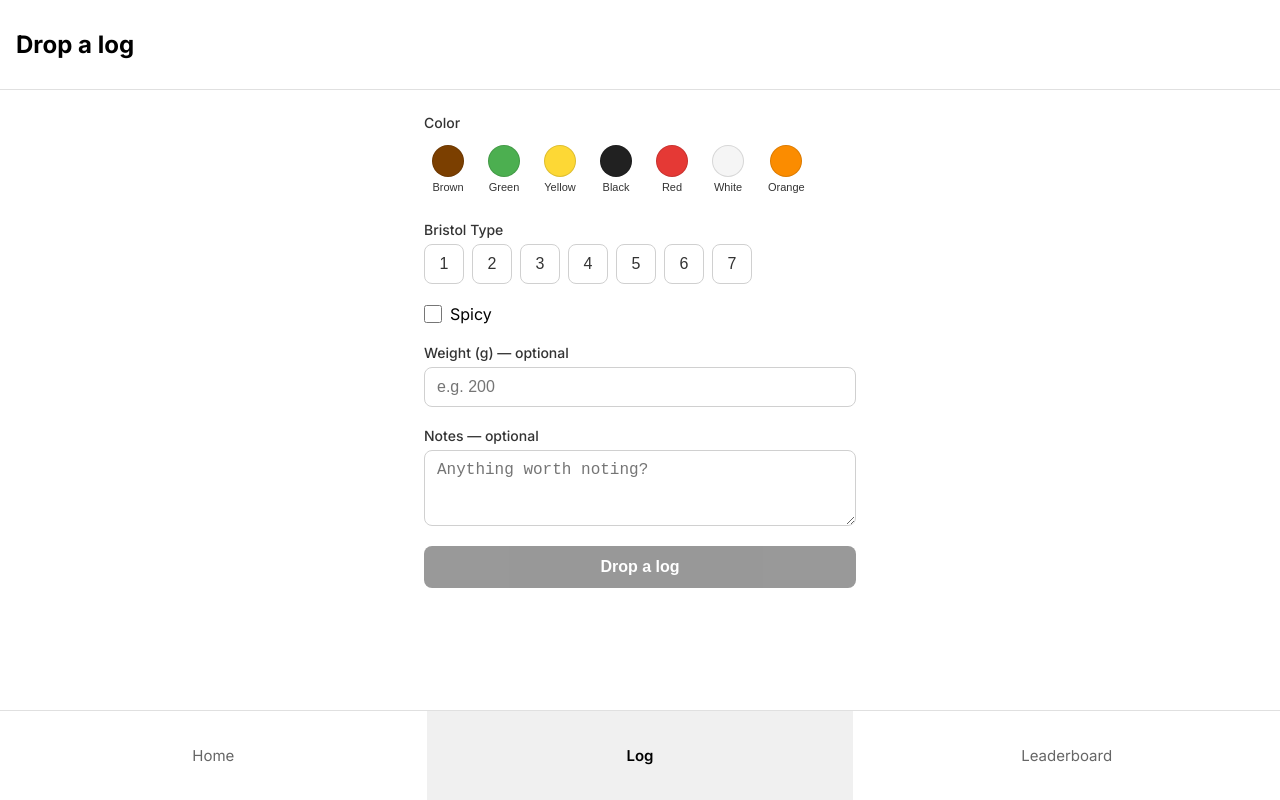
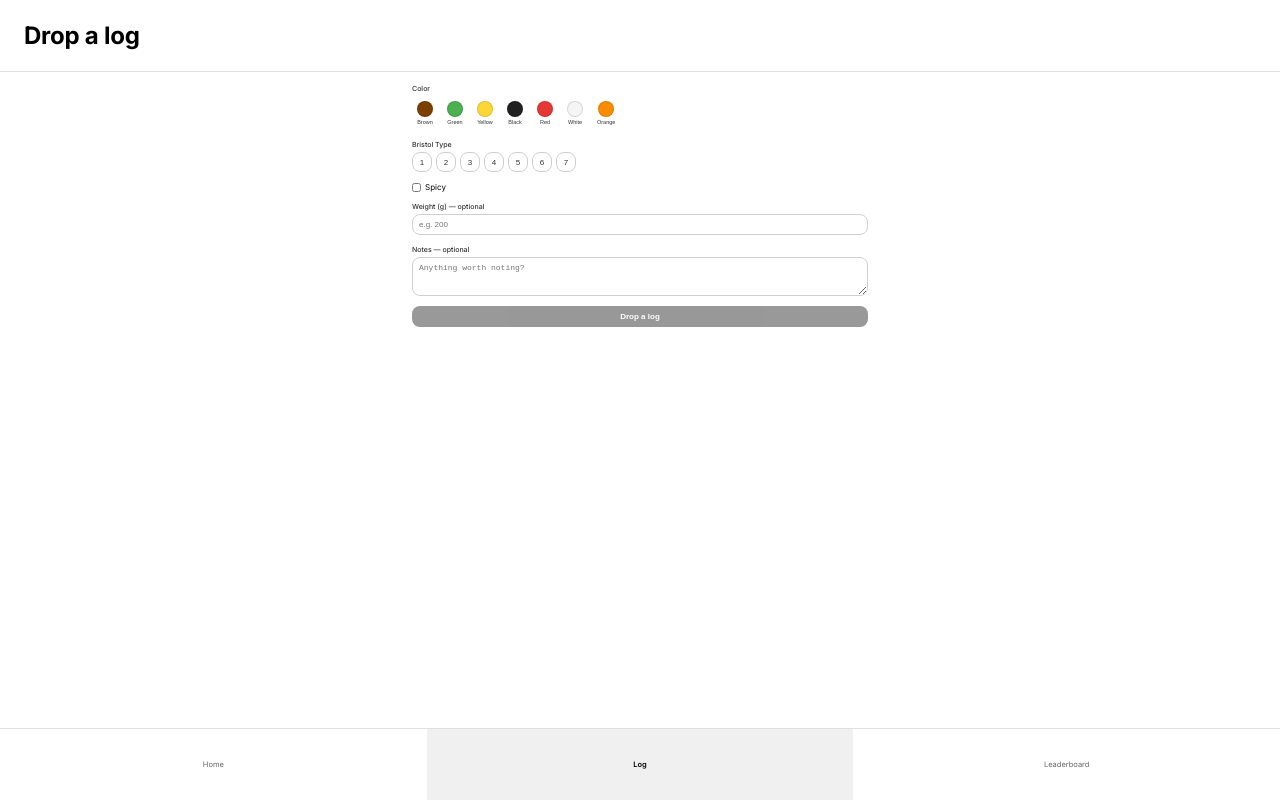
Before and after one commit to alexpaxton/food-poopers-2, a Next.js app: page /drop-a-log in a window 1280 px wide. Built offline with nearby package versions, Linux system fonts and the light colour scheme; no server answers; sample sign-in values are in the browser's storage.

Commit message:
Set root font size to 8px

```diff
--- a/src/app/globals.css
+++ b/src/app/globals.css
@@ -9,6 +9,10 @@
   padding: 0;
 }
 
+html {
+  font-size: 8px;
+}
+
 body {
   -webkit-font-smoothing: antialiased;
   overflow: hidden;
--- a/src/components/shared/Shell.tsx
+++ b/src/components/shared/Shell.tsx
@@ -30,7 +30,7 @@ const Page = styled.div`
   overflow: hidden;
   top: 0;
   left: 0;
-  grid-template-rows: 90px auto 90px;
+  grid-template-rows: 9rem auto 9rem;
   grid-template-areas: 'PageHeader'
   'PageBody'
   'NavBar';
@@ -42,12 +42,13 @@ const PageHeader = styled.header`
   align-items: center;
   justify-content: space-between;
   border-bottom: 1px solid #e0e0e0;
-  padding: 0 1rem;
+  padding-left: 3rem;
 `
 
 const PageTitle = styled.h1`
   color: #000;
-  font-size: 1.5rem;
+  font-size: 3rem;
+  letter-spacing: -0.01em;
 `
 
 const PageBody = styled.div`
```
